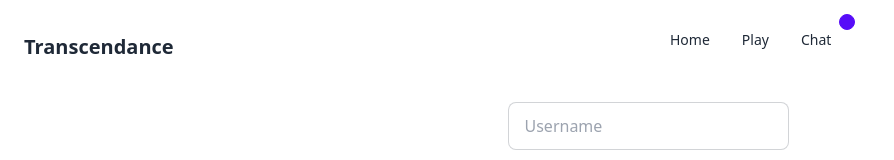
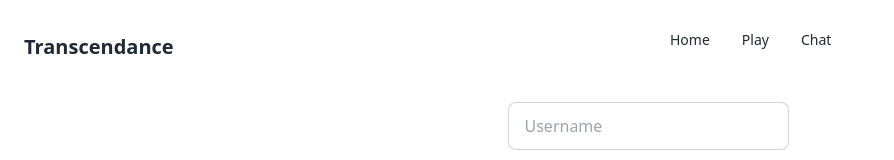
Before and after one commit to ostef/42-ft_transcendance, a Vue app in the folder frontend/: page /login in a window 1280 px wide. Shown: the top 160 px of the page, without its empty margins (0-894 px from the left). Built offline with nearby package versions, Linux system fonts and the light colour scheme.

Commit message:
Removed indicators for chat notifications

```diff
--- a/frontend/src/components/Header.vue
+++ b/frontend/src/components/Header.vue
@@ -22,10 +22,7 @@ const store = useStore ();
                 <ul tabindex="0" class="relative z-50 menu menu-compact dropdown-content rounded-md shadow bg-base-100">
                     <li><router-link to="/">Home</router-link></li>
                     <li><router-link to="/game/0">Play</router-link></li>
-                    <div class="indicator">
-                        <span class="indicator-item badge badge-sm badge-primary"></span>
-                        <li><router-link to="/chat">Chat</router-link></li>
-                    </div>
+                    <li><router-link to="/chat">Chat</router-link></li>
                 </ul>
             </div>
 
@@ -40,10 +37,7 @@ const store = useStore ();
             <ul class="menu menu-horizontal">
                 <li><router-link to="/" class="h-[50px]">Home</router-link></li>
                 <li><router-link to="/game/0" class="h-[50px]">Play</router-link></li>
-                <div class="indicator">
-                    <span class="indicator-item badge badge-sm badge-primary"></span>
-                    <li><router-link to="/chat" class="h-[50px]">Chat</router-link></li>
-                </div>
+                <li><router-link to="/chat" class="h-[50px]">Chat</router-link></li>
             </ul>
         </div>
 
```
